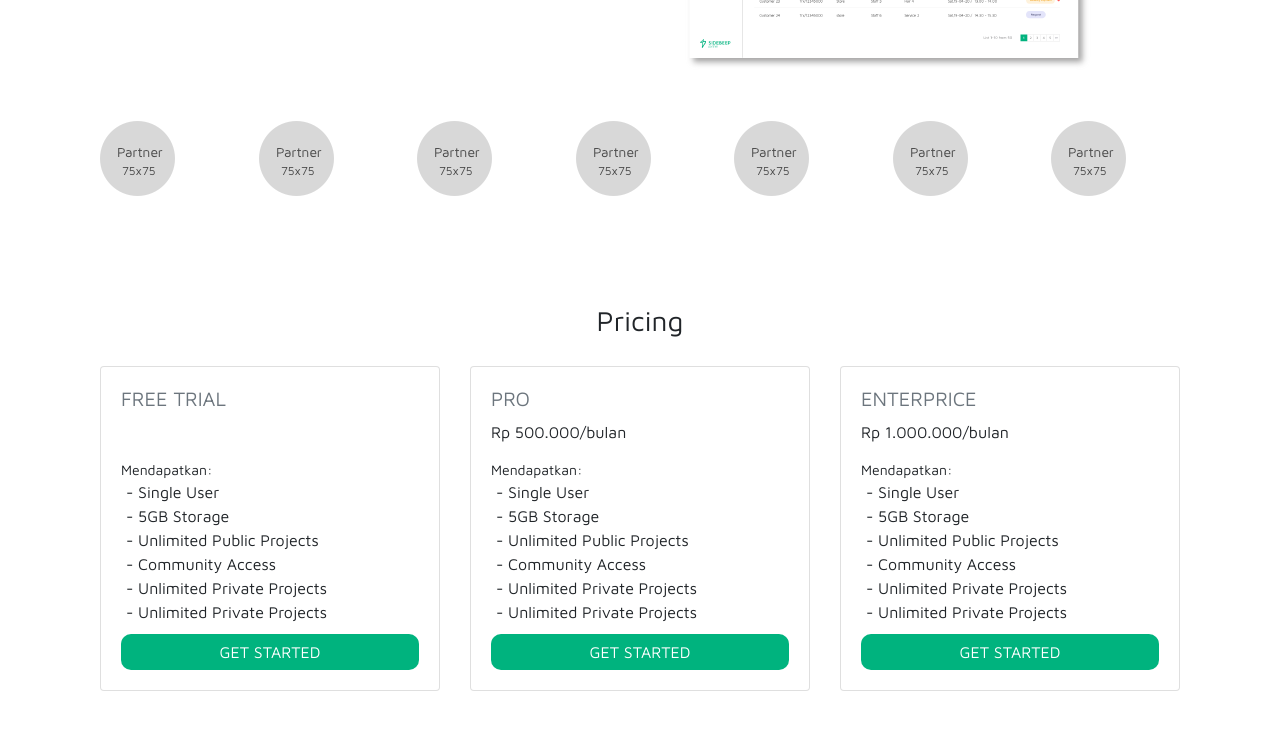
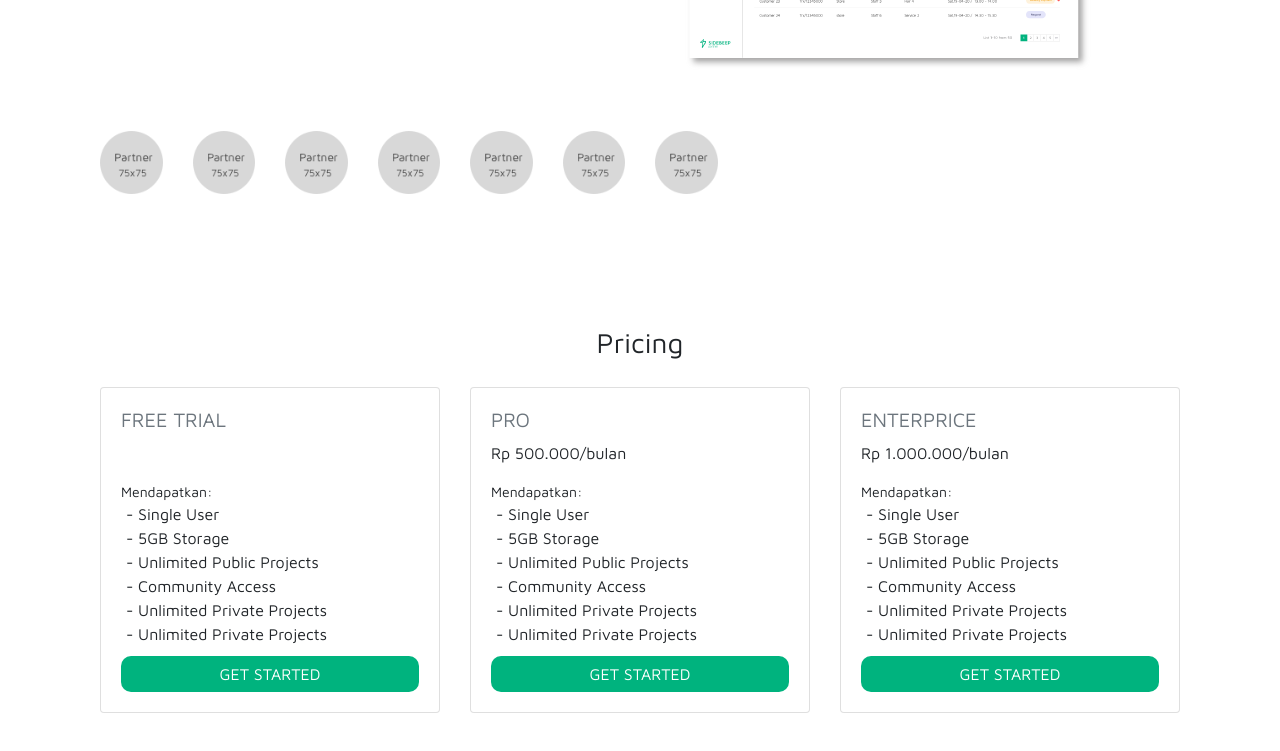
Before and after one commit to sftmm/homepagesidebeep, a website: page index.html in a window 1280 px wide. Shown: the part 2663-3414 px from the top of the page. Drawn offline with Linux system fonts and the light colour scheme.

Commit message:
updatw feature

```diff
--- a/index.html
+++ b/index.html
@@ -222,28 +222,63 @@
       </div>
     </div>
 
-    <div class="container">
-    <div class="row seven-cols">
-      <div class="col-md-1  col-lg-4">
-        <img src="img/partner_75x75.png">
+        <!-- Call to Action Well -->
+        <div class="container" style="padding-top: 10px; position: relative;">
+          <div class="row justy-content-center">
+            <div class="col-lg-1 col-sm-6 col-md-6">
+              <div class="text-center feature-block">
+                <div class="img-icon-block mb-4">
+                  <img src="img/partner_75x75.png" width="70px" height="70px">
                 </div>
-      <div class="col-md-1  col-lg-4">
-        <img src="img/partner_75x75.png">
               </div>
-      <div class="col-md-1  col-lg-4">
-        <img src="img/partner_75x75.png">
             </div>
-      <div class="col-md-1  col-lg-4">
-        <img src="img/partner_75x75.png">
+
+            <div class="col-lg-1 col-sm-6 col-md-6">
+              <div class="text-center feature-block">
+                <div class="img-icon-block mb-4">
+                  <img src="img/partner_75x75.png" width="70px" height="70px">
                 </div>
-      <div class="col-md-1  col-lg-4">
-        <img src="img/partner_75x75.png">
               </div>
-      <div class="col-md-1  col-lg-4" >
-        <img src="img/partner_75x75.png">
             </div>
-      <div class="col-md-1  col-lg-4">
-        <img src="img/partner_75x75.png">
+
+            <div class="col-lg-1 col-sm-6 col-md-6">
+              <div class="text-center feature-block">
+                <div class="img-icon-block mb-4">
+                  <img src="img/partner_75x75.png" width="70px" height="70px">
+                </div>
+              </div>
+            </div>
+
+            <div class="col-lg-1 col-sm-6 col-md-6">
+              <div class="text-center feature-block">
+                <div class="img-icon-block mb-4">
+                  <img src="img/partner_75x75.png" width="70px" height="70px">
+                </div>
+              </div>
+            </div>
+
+            <div class="col-lg-1 col-sm-6 col-md-6">
+              <div class="text-center feature-block">
+                <div class="img-icon-block mb-4">
+                  <img src="img/partner_75x75.png" width="70px" height="70px">
+                </div>
+              </div>
+            </div>
+
+            <div class="col-lg-1 col-sm-6 col-md-6">
+              <div class="text-center feature-block">
+                <div class="img-icon-block mb-4">
+                  <img src="img/partner_75x75.png" width="70px" height="70px">
+                </div>
+              </div>
+            </div>
+
+            <div class="col-lg-1 col-sm-6 col-md-6">
+              <div class="text-center feature-block">
+                <div class="img-icon-block mb-4">
+                  <img src="img/partner_75x75.png" width="70px" height="70px">
+                </div>
+              </div>
             </div>
           </div>
         </div>
```
Also changed, not shown: vendor/bootstrap/css/bootstrap.css. Lines whose indentation alone changed are shown as unchanged.
